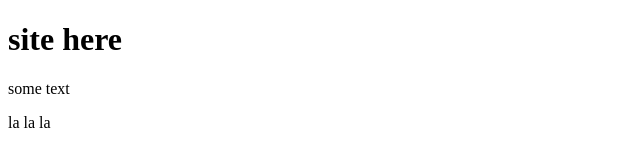
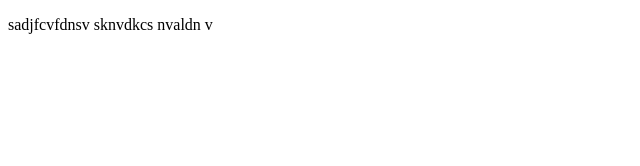
Before and after one commit to Natan9510/site, a plain HTML site: page index.html in a window 1280 px wide. Shown: the whole page, without its empty margins (0-640 px from the left). Drawn offline with Linux system fonts and the light colour scheme.

Commit message:
third commit

```diff
--- a/index.html
+++ b/index.html
@@ -6,7 +6,5 @@
 	<link rel="stylesheet" href="css/style.css">
 </head>
 <body>
-	<h1>site here</h1>
-	<p>some text</p>
-	<p>la la la</p>
+	<p>sadjfcvfdnsv sknvdkcs nvaldn v</p>
 </body>
```
